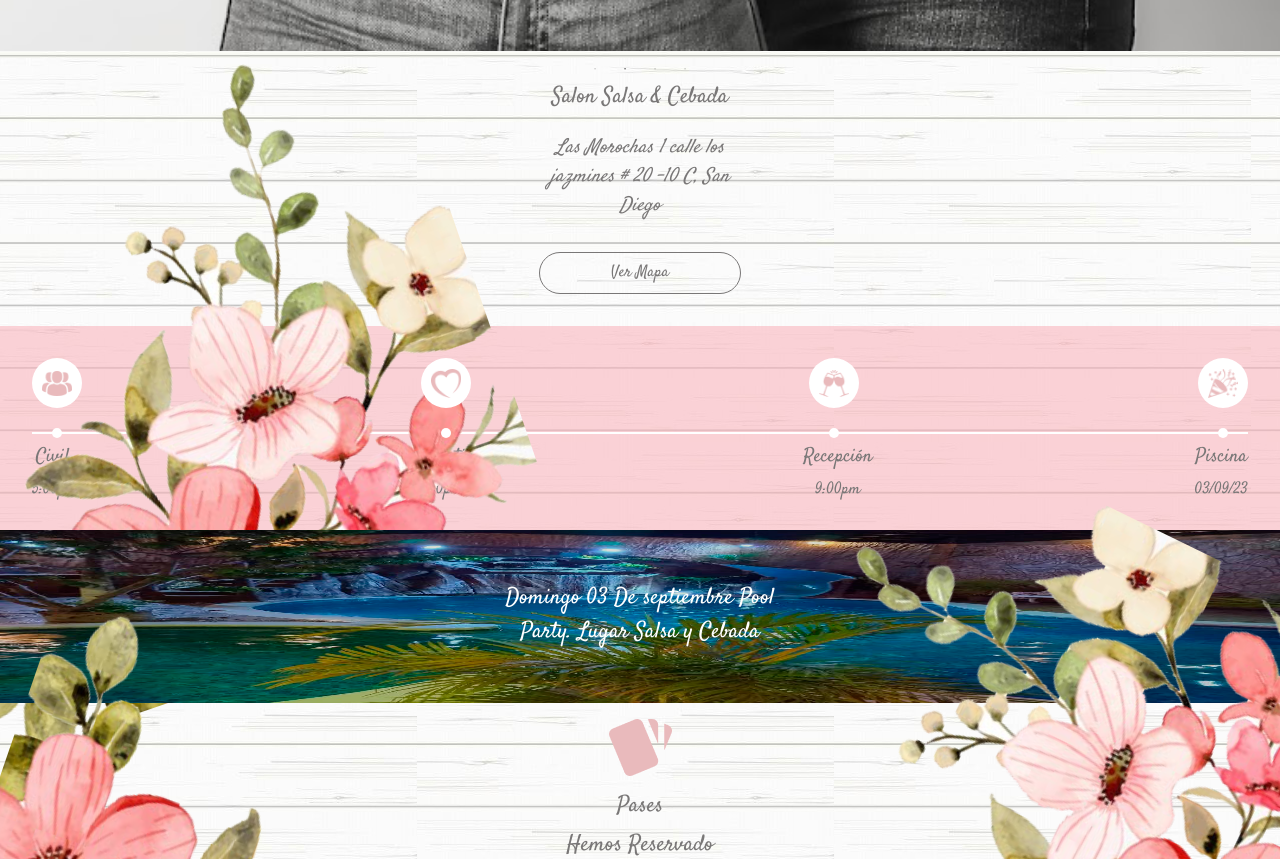
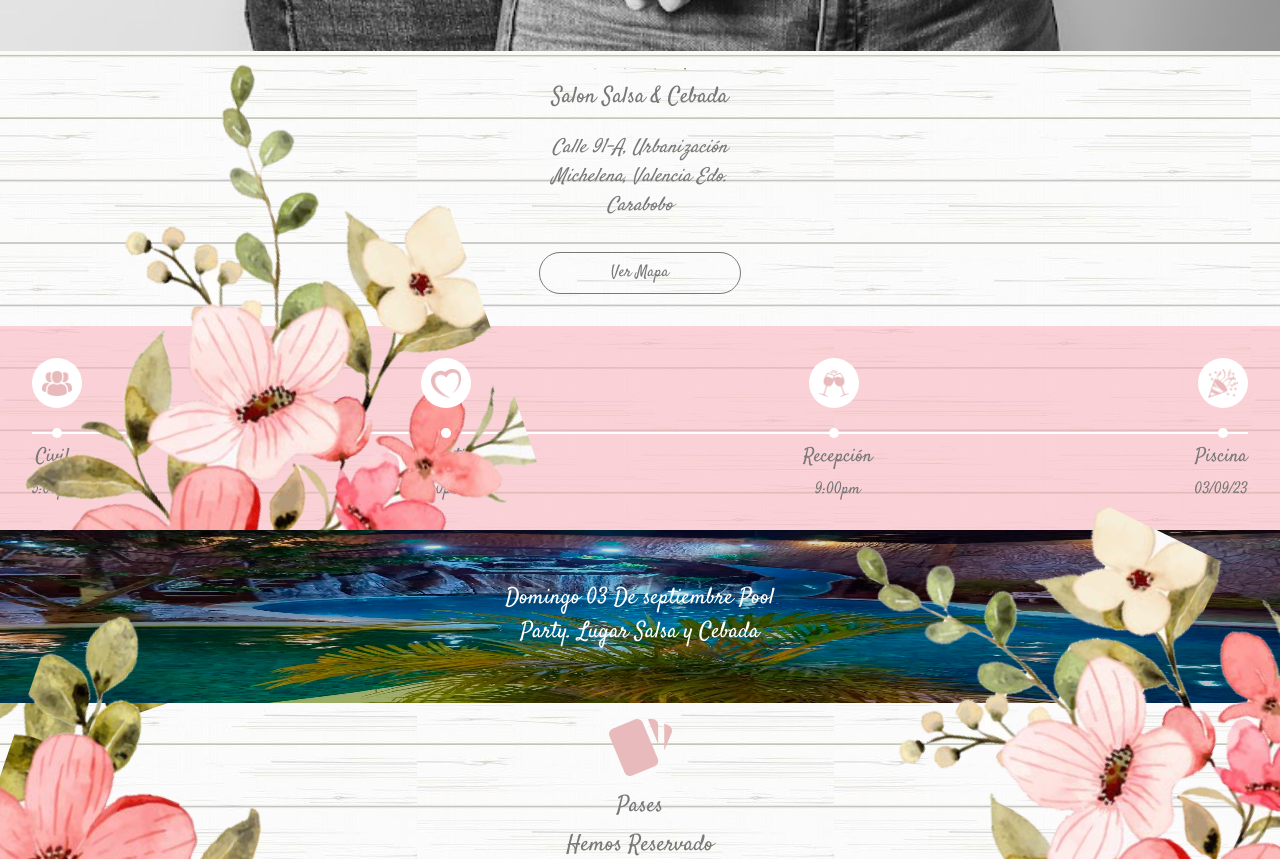
Before and after one commit to josesantanaweb/boda, a React (Vite) app: page /2-invitados in a window 1280 px wide. Shown: the part 3200-4059 px from the top of the page. Built offline with nearby package versions, Linux system fonts and the light colour scheme; a web font is replaced by a local one.

Commit message:
fix: change direction

```diff
--- a/src/pages/Invitados2/index.tsx
+++ b/src/pages/Invitados2/index.tsx
@@ -162,11 +162,11 @@ const Invitados2 = () => {
         <S.Plant5 src={roses} alt="roses" />
         <S.InformationSalon>Salon Salsa & Cebada</S.InformationSalon>
         <S.InformationSite>
-          Las Morochas 1 calle los jazmines # 20 -10 C, San Diego
+          Calle 91-A, Urbanización Michelena, Valencia Edo. Carabobo
         </S.InformationSite>
         <S.InformationButton
           target="_blank"
-          href="https://www.google.com/maps/place/10%C2%B015'08.2%22N+67%C2%B056'34.5%22W/@10.2522764,-67.9450979,17z/data=!3m1!4b1!4m4!3m3!8m2!3d10.2522764!4d-67.9429092?hl=es&entry=ttu"
+          href="https://www.google.com/maps/place/Calle+91A,+Valencia+2001,+Carabobo/@10.1758805,-67.9934917,17z/data=!3m1!4b1!4m6!3m5!1s0x8e8067a2182c8f33:0xe2c1fbe9a3fa8dff!8m2!3d10.1758805!4d-67.9934917!16s%2Fg%2F1tkbz894?entry=ttu"
         >
           Ver Mapa
         </S.InformationButton>
--- a/src/pages/Invitados3/index.tsx
+++ b/src/pages/Invitados3/index.tsx
@@ -161,11 +161,11 @@ const Invitados3 = () => {
         <S.Plant5 src={roses} alt="roses" />
         <S.InformationSalon>Salon Salsa & Cebada</S.InformationSalon>
         <S.InformationSite>
-          Las Morochas 1 calle los jazmines # 20 -10 C, San Diego
+          Calle 91-A, Urbanización Michelena, Valencia Edo. Carabobo
         </S.InformationSite>
         <S.InformationButton
           target="_blank"
-          href="https://www.google.com/maps/place/10%C2%B015'08.2%22N+67%C2%B056'34.5%22W/@10.2522764,-67.9450979,17z/data=!3m1!4b1!4m4!3m3!8m2!3d10.2522764!4d-67.9429092?hl=es&entry=ttu"
+          href="https://www.google.com/maps/place/Calle+91A,+Valencia+2001,+Carabobo/@10.1758805,-67.9934917,17z/data=!3m1!4b1!4m6!3m5!1s0x8e8067a2182c8f33:0xe2c1fbe9a3fa8dff!8m2!3d10.1758805!4d-67.9934917!16s%2Fg%2F1tkbz894?entry=ttu"
         >
           Ver Mapa
         </S.InformationButton>
--- a/src/pages/Invitados4/index.tsx
+++ b/src/pages/Invitados4/index.tsx
@@ -161,11 +161,11 @@ const Invitados4 = () => {
         <S.Plant5 src={roses} alt="roses" />
         <S.InformationSalon>Salon Salsa & Cebada</S.InformationSalon>
         <S.InformationSite>
-          Las Morochas 1 calle los jazmines # 20 -10 C, San Diego
+          Calle 91-A, Urbanización Michelena, Valencia Edo. Carabobo
         </S.InformationSite>
         <S.InformationButton
           target="_blank"
-          href="https://www.google.com/maps/place/10%C2%B015'08.2%22N+67%C2%B056'34.5%22W/@10.2522764,-67.9450979,17z/data=!3m1!4b1!4m4!3m3!8m2!3d10.2522764!4d-67.9429092?hl=es&entry=ttu"
+          href="https://www.google.com/maps/place/Calle+91A,+Valencia+2001,+Carabobo/@10.1758805,-67.9934917,17z/data=!3m1!4b1!4m6!3m5!1s0x8e8067a2182c8f33:0xe2c1fbe9a3fa8dff!8m2!3d10.1758805!4d-67.9934917!16s%2Fg%2F1tkbz894?entry=ttu"
         >
           Ver Mapa
         </S.InformationButton>
```
Also changed, not shown: 1 other file (tests, documents, lock files or other folders).
